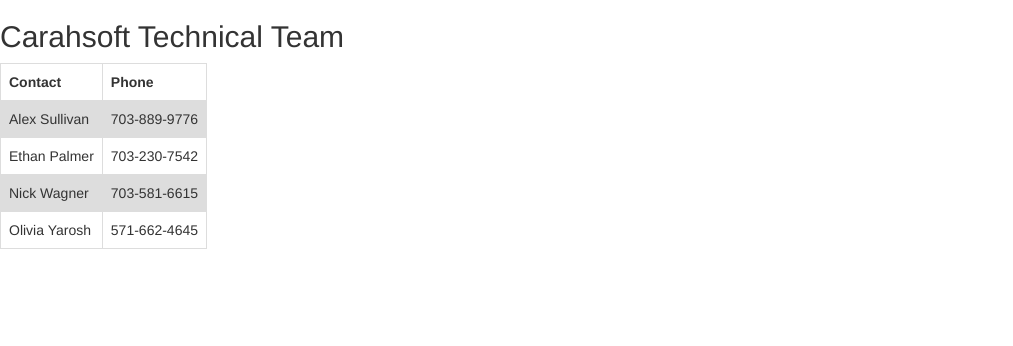
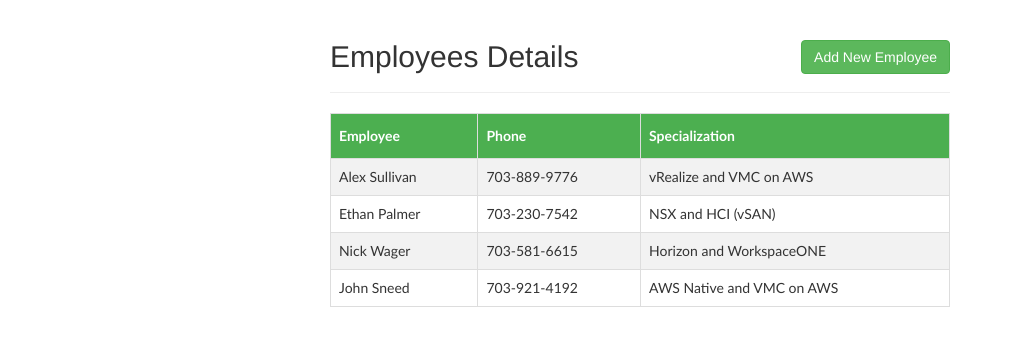
Before and after one commit to sully95/vRA, a PHP site: page / in a window 1280 px wide. Shown: the top 346 px of the page, without its empty margins (0-1013 px from the left). Run offline with PHP 8.4, Linux system fonts and the light colour scheme.

Commit message:
Update index.php

```diff
--- a/index.php
+++ b/index.php
@@ -6,6 +6,30 @@
     <link rel="stylesheet" href="https://maxcdn.bootstrapcdn.com/bootstrap/3.3.7/css/bootstrap.css">
     <script src="https://ajax.googleapis.com/ajax/libs/jquery/1.12.4/jquery.min.js"></script>
     <script src="https://maxcdn.bootstrapcdn.com/bootstrap/3.3.7/js/bootstrap.js"></script>
+    <style>
+#customers {
+  font-family: "Trebuchet MS", Arial, Helvetica, sans-serif;
+  border-collapse: collapse;
+  width: 100%;
+}
+
+#customers td, #customers th {
+  border: 1px solid #ddd;
+  padding: 8px;
+}
+
+#customers tr:nth-child(even){background-color: #f2f2f2;}
+
+#customers tr:hover {background-color: #ddd;}
+
+#customers th {
+  padding-top: 12px;
+  padding-bottom: 12px;
+  text-align: left;
+  background-color: #4CAF50;
+  color: white;
+}
+</style>
     <style type="text/css">
         .wrapper{
             width: 650px;
@@ -17,50 +41,54 @@
         table tr td:last-child a{
             margin-right: 15px;
         }
-  <style>
-table {
-  font-family: arial, sans-serif;
-  border-collapse: collapse;
-  width: 100%;
-}
-
-td, th {
-  border: 1px solid #dddddd;
-  text-align: left;
-  padding: 8px;
-}
-
-tr:nth-child(even) {
-  background-color: #dddddd;
-}
-</style>
+    </style>
+    <script type="text/javascript">
+        $(document).ready(function(){
+            $('[data-toggle="tooltip"]').tooltip();
+        });
+    </script>
 </head>
 <body>
+    <div class="wrapper">
+        <div class="container-fluid">
+            <div class="row">
+                <div class="col-md-12">
+                    <div class="page-header clearfix">
+                        <h2 class="pull-left">Employees Details</h2>
+                        <a href="create.php" class="btn btn-success pull-right">Add New Employee</a>
+                    </div>
 
-<h2>Carahsoft Technical Team</h2>
-
-<table>
+  <table id="customers">
   <tr>
-    <th>Contact</th>
+    <th>Employee</th>
     <th>Phone</th>
+    <th>Specialization</th>
   </tr>
   <tr>
     <td>Alex Sullivan</td>
     <td>703-889-9776</td>
+    <td>vRealize and VMC on AWS</td>
   </tr>
   <tr>
     <td>Ethan Palmer</td>
     <td>703-230-7542</td>
+    <td>NSX and HCI (vSAN)</td>
   </tr>
   <tr>
-    <td>Nick Wagner</td>
+    <td>Nick Wager</td>
     <td>703-581-6615</td>
+    <td>Horizon and WorkspaceONE</td>
   </tr>
   <tr>
-    <td>Olivia Yarosh</td>
-    <td>571-662-4645</td>
+    <td>John Sneed</td>
+    <td>703-921-4192</td>
+    <td>AWS Native and VMC on AWS</td>
   </tr>
+
 </table>
 
 </body>
+
+
+</body>
 </html>
```
